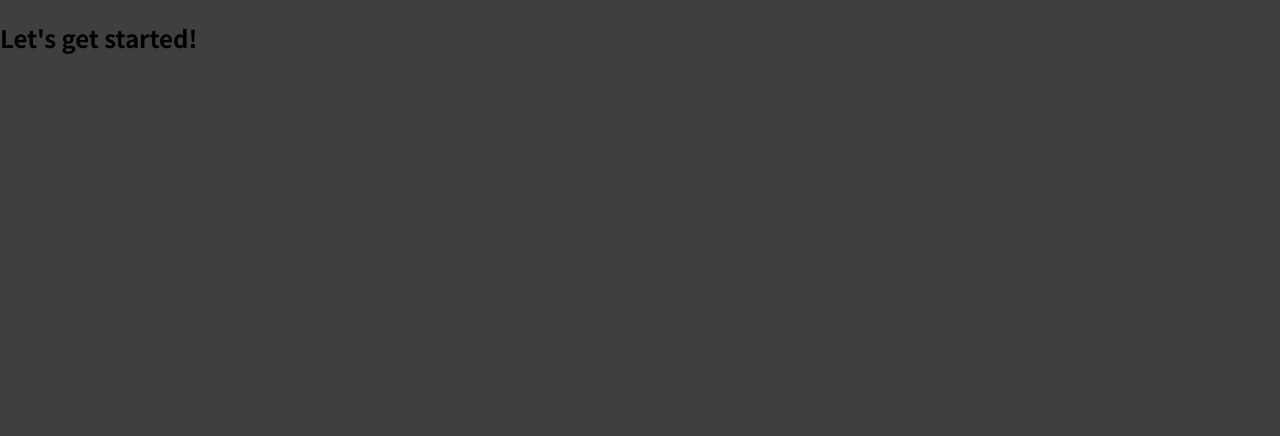
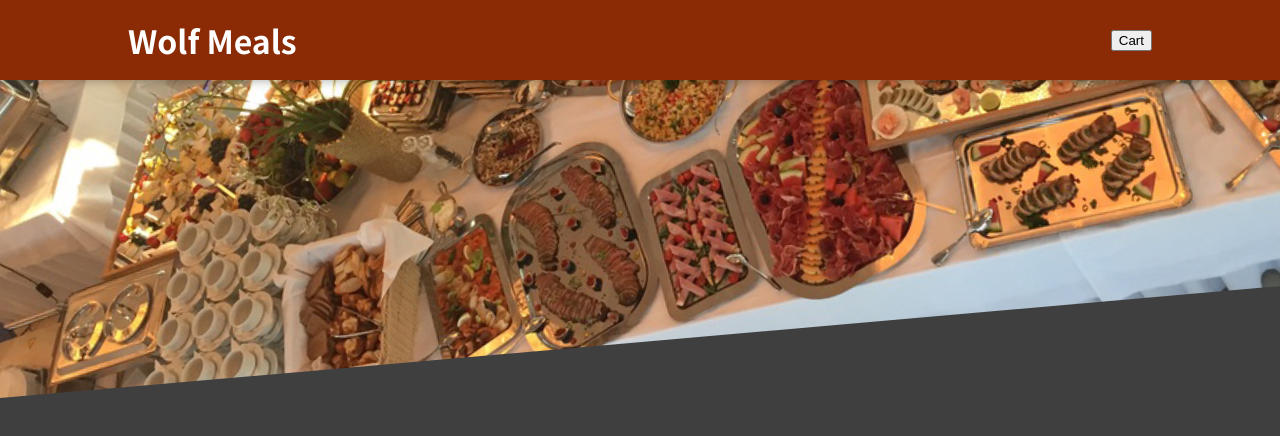
Before and after one commit to Harrytimbog/food-ordering-react-app, a React (Create React App) app: page / in a window 1280 px wide. Shown: the top 436 px of the page. Built offline with nearby package versions, Linux system fonts and the light colour scheme.

Commit message:
Addinng A Header Component

```diff
--- a/src/App.js
+++ b/src/App.js
@@ -1,8 +1,11 @@
+import { Fragment } from "react";
+import Header from "./components/Layout/Header";
+
 function App() {
   return (
-    <div>
-      <h2>Let's get started!</h2>
-    </div>
+    <Fragment>
+      <Header />
+    </Fragment>
   );
 }
 
--- /dev/null
+++ b/src/components/Layout/Header.js
@@ -0,0 +1,19 @@
+import React, { Fragment } from "react";
+import mealsImage from "../../assets/meals.jpeg";
+import classes from "./Header.module.css";
+
+const Header = (props) => {
+  return (
+    <Fragment>
+      <header className={classes.header}>
+        <h1>Wolf Meals</h1>
+        <button>Cart</button>
+      </header>
+      <div className={classes["main-image"]}>
+        <img src={mealsImage} alt="A table full of delicious food!" />
+      </div>
+    </Fragment>
+  );
+};
+
+export default Header;
--- /dev/null
+++ b/src/components/Layout/Header.module.css
@@ -0,0 +1,29 @@
+.header {
+  position: fixed;
+  top: 0;
+  left: 0;
+  width: 100%;
+  height: 5rem;
+  background-color: #8a2b06;
+  color: white;
+  display: flex;
+  justify-content: space-between;
+  align-items: center;
+  padding: 0 10%;
+  box-shadow: 0 2px 8px rgba(0, 0, 0, 0.25);
+  z-index: 10;
+}
+
+.main-image {
+  width: 100%;
+  height: 25rem;
+  z-index: 0;
+  overflow: hidden;
+}
+
+.main-image img {
+  width: 110%;
+  height: 100%;
+  object-fit: cover;
+  transform: rotateZ(-5deg) translateY(-4rem) translateX(-1rem);
+}
```
Also changed, not shown: src/assets/meals.jpeg (added), 1 other file (tests, documents, lock files or other folders).
